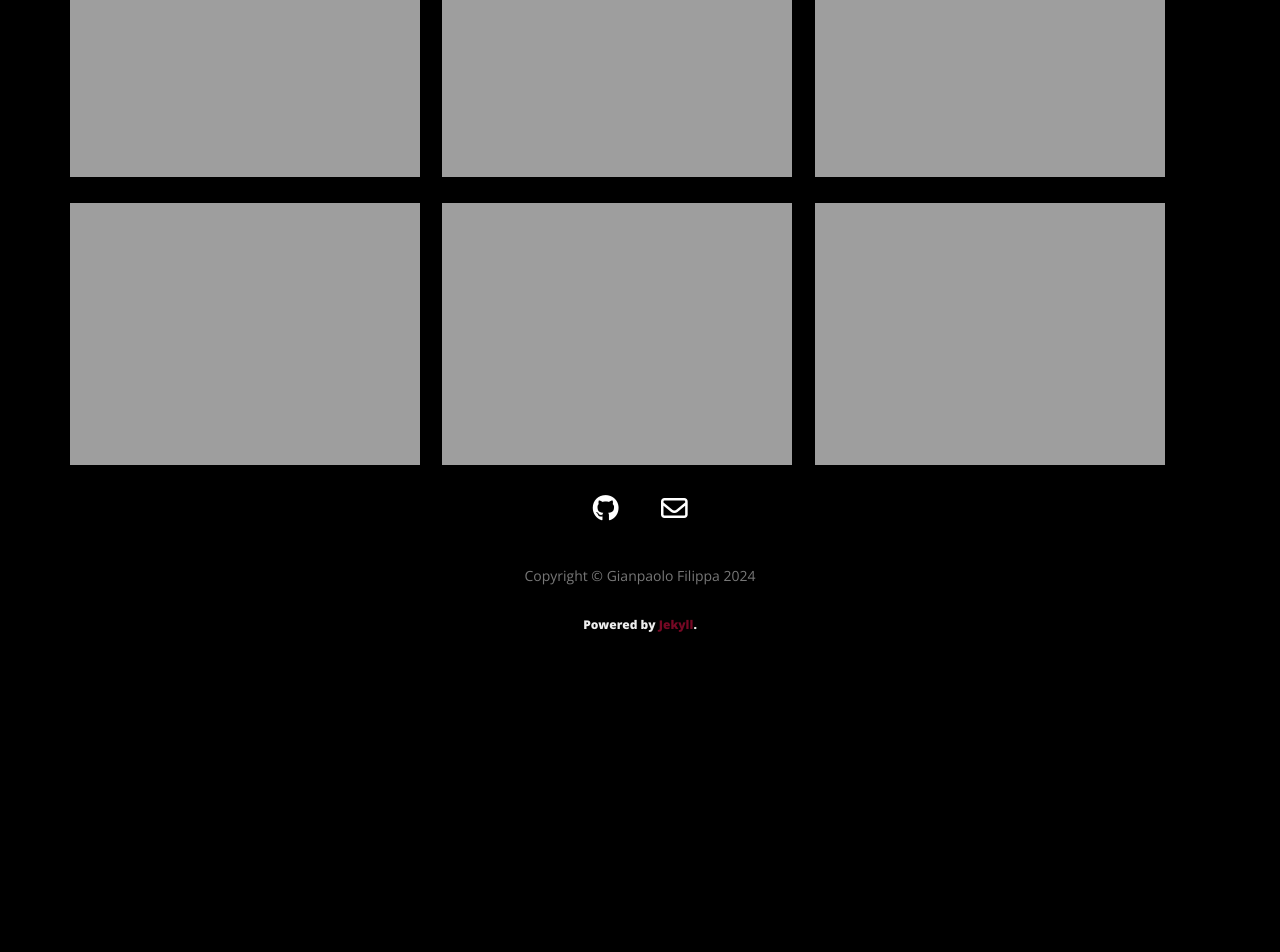
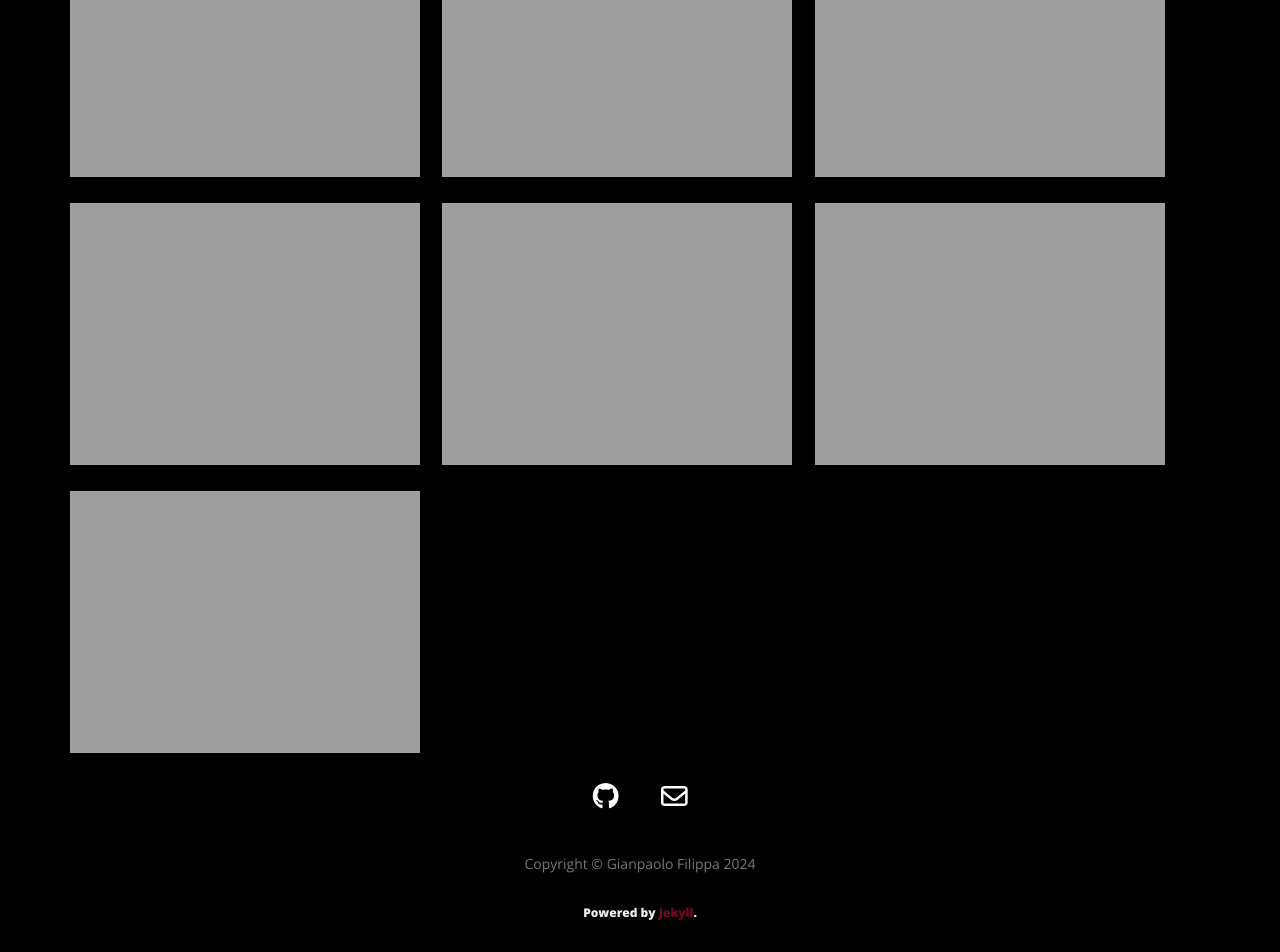
Before and after one commit to gianpaolof/gianpaolof.github.io, a Jekyll site: the page built from gallery/gallery06/index.html, in a window 1280 px wide. Shown: the part 898-1850 px from the top of the page. Built offline with Jekyll 4.4.1, drawn with Linux system fonts in a browser that asks for light colours; nearby versions of some CDN libraries; before the commit the page ends 1562 px from its top, so only the background shows below that.

Commit message:
Update index.html

```diff
--- a/gallery/gallery06/index.html
+++ b/gallery/gallery06/index.html
@@ -30,7 +30,8 @@ images:
 
  - image_path: /gallery/archive/g06/bg9.jpg
    copyright: © Gianpaolo Filippa
-
+ - image_path: /gallery/archive/g06/bg10.jpg
+   copyright: © Gianpaolo Filippa
 ---
 
 <html class="no-js" lang="en">
```
